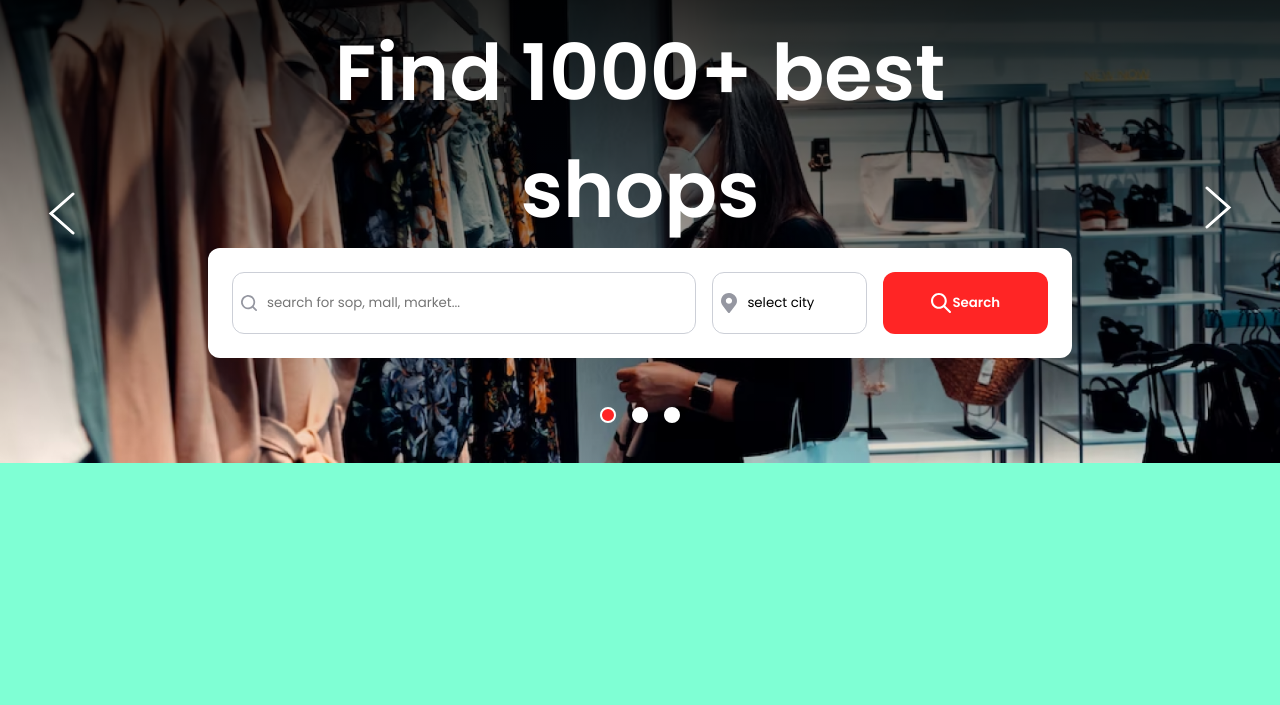
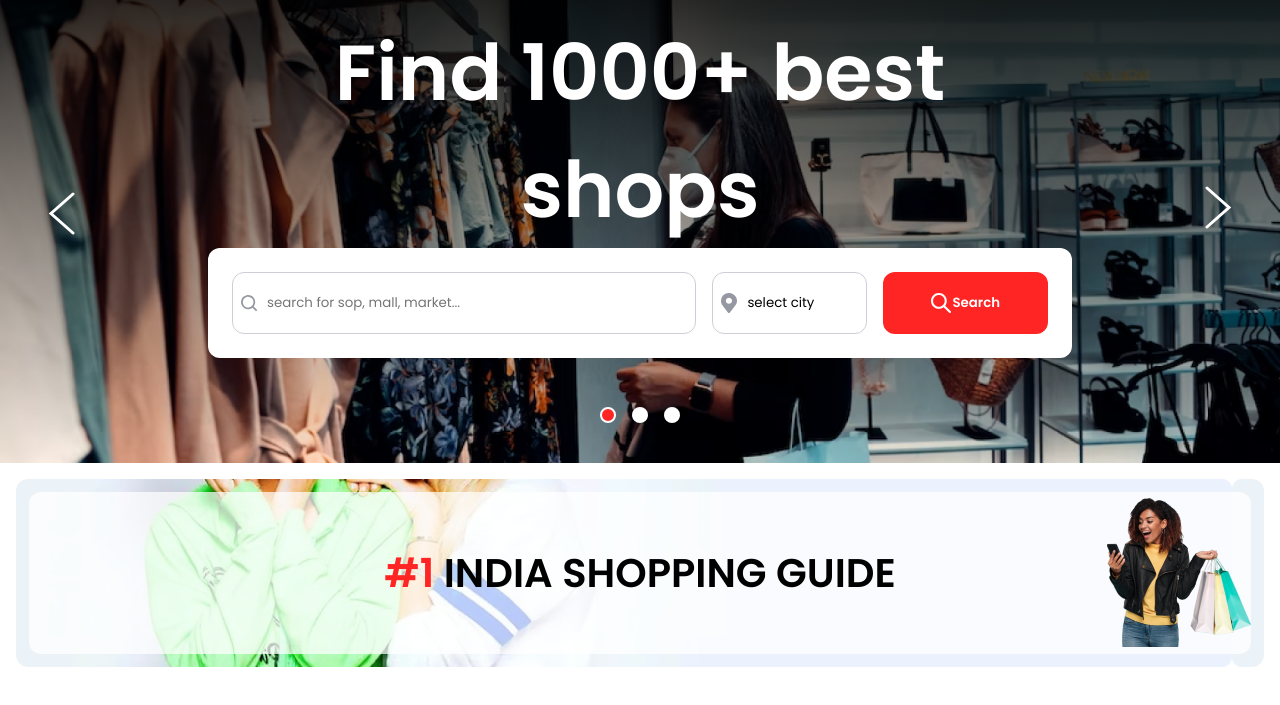
Before and after one commit to sheri0441/shopKhoj, a plain HTML site: page index.html in a window 1280 px wide. Shown: the part 91-796 px from the top of the page. Drawn offline with Linux system fonts and the light colour scheme.

Commit message:
updating the home page

```diff
--- a/index.html
+++ b/index.html
@@ -11,7 +11,7 @@
     <link rel="stylesheet" href="style.css">
     <title>Shop Khoj</title>
 </head>
-<body style="background-color: aquamarine;">
+<body>
     <header class="header-style" id="header">
         <a href="#" >
             <picture >
@@ -24,6 +24,7 @@
             <img src="./asset/icon/hamburger.svg" alt="hamburger" class="hamburger">
         </div>
     </header>
+    <main>
         <article class="herosection">
             <section class="slider">
                 <div class="sliderContainer">
@@ -56,7 +57,7 @@
             </section>
 
             <section class="heroSreachArea">
-            <h1 class="sreachAreaTitle">Find 1000+ best shops</h1>
+                <h2 class="sreachAreaTitle">Find 1000+ best shops</h2>
                 <form class="sreachOption">
                     <input type="search" class="sreachBar" name="" id="" placeholder="search for sop, mall, market...">
                     <select class="cityOption">
@@ -79,6 +80,14 @@
                 </form>
             </section>
         </article>
+        <section class="container">
+            <article class="Banner">
+                <div>
+                    <h1><span>#1</span> India Shopping Guide</h1>
+                </div>
+            </article>
+        </section>
+    </main>
 
     <script src="script.js"></script>
 
--- a/script.js
+++ b/script.js
@@ -1,21 +1,17 @@
 
 // header bg changer
 const header = document.getElementsByClassName("header-style");
-console.log(header[0]);
 
 const headerBg = () => {
     if (
         window.scrollY === 0
         ) {
             header[0].style.background = "transparent";
-            console.log('working');
         } else {
             header[0].style.background = "#000" ;
-            console.log('Notworking');
         }
 
 }
-
 
 window.addEventListener('scroll', headerBg)
 
--- a/style.css
+++ b/style.css
@@ -24,6 +24,7 @@ body{
     margin-inline: auto;
     max-width: 90rem;
     position: relative;
+    background-color: var(--clr-white);
 }
 
 a{
@@ -52,10 +53,7 @@ img{
     top: 0rem;
     left: 50%;
     transform: translateX(-50%);
-    /* padding-top:3rem ; */
-
     padding: 3rem 1rem;
-    /* padding-inline: 1rem; */
     z-index: 999;
 }
 
@@ -288,23 +286,6 @@ img{
     flex-grow: 1;
 }
 
-/* @media (min-width:64rem) {
-    .sreachBar{
-        width: 100%;
-    }
-} */
-
-/* .sreachBar::before{
-    content: '';
-    position: absolute;
-    top: 50%;
-    left: 1rem;
-    background:black;
-    width: 5rem;
-    height: 1rem;
-    z-index: 999;
-} */
-
 
 
 .cityOption{
@@ -347,3 +328,61 @@ img{
 .sreachBtn > span {
     font-weight: var(--font-sb);
 }
+
+/* Banner  */
+
+.container{
+    padding: 1rem;
+}
+
+.Banner {
+    width: 100%;
+    background: url('./asset/image/BannerImage.png') no-repeat;
+    background-size: cover;
+    height: 7.5rem;
+    padding: 0.8125rem;
+    border-radius: var(--border-r);
+}
+
+@media (min-width:64rem) {
+    .Banner{
+        background: url('./asset/image/BannerImageD.png') ;
+        height: 11.75rem;
+    }
+}
+
+.Banner > div{
+    background-color: rgba(255, 255, 255, 0.72);
+    width: 100%;
+    height: 100%;
+    display: flex;
+    justify-content: center;
+    align-items: center;
+    border-radius: var(--border-r);
+}
+
+@media (min-width:64rem) {
+    .Banner>div{
+        background: url('./asset/image/BannerAvataar.png') center right no-repeat;
+        background-color:rgba(255, 255, 255, 0.72) ;
+    }
+}
+
+h1{
+    font-weight: var(--font-sb);
+    color: black;
+
+    font-size: 1.3125rem;
+    text-transform: uppercase;
+    text-align: center;
+}
+
+@media (min-width:64rem) {
+    h1{
+        font-size: 2.5rem;
+    }
+}
+
+h1>span{
+    color: var(--clr-red);
+}
```
Also changed, not shown: asset/image/BannerAvataar.png (added), asset/image/BannerImage.png (added), asset/image/BannerImageD.png (added). Lines whose indentation alone changed are shown as unchanged.
